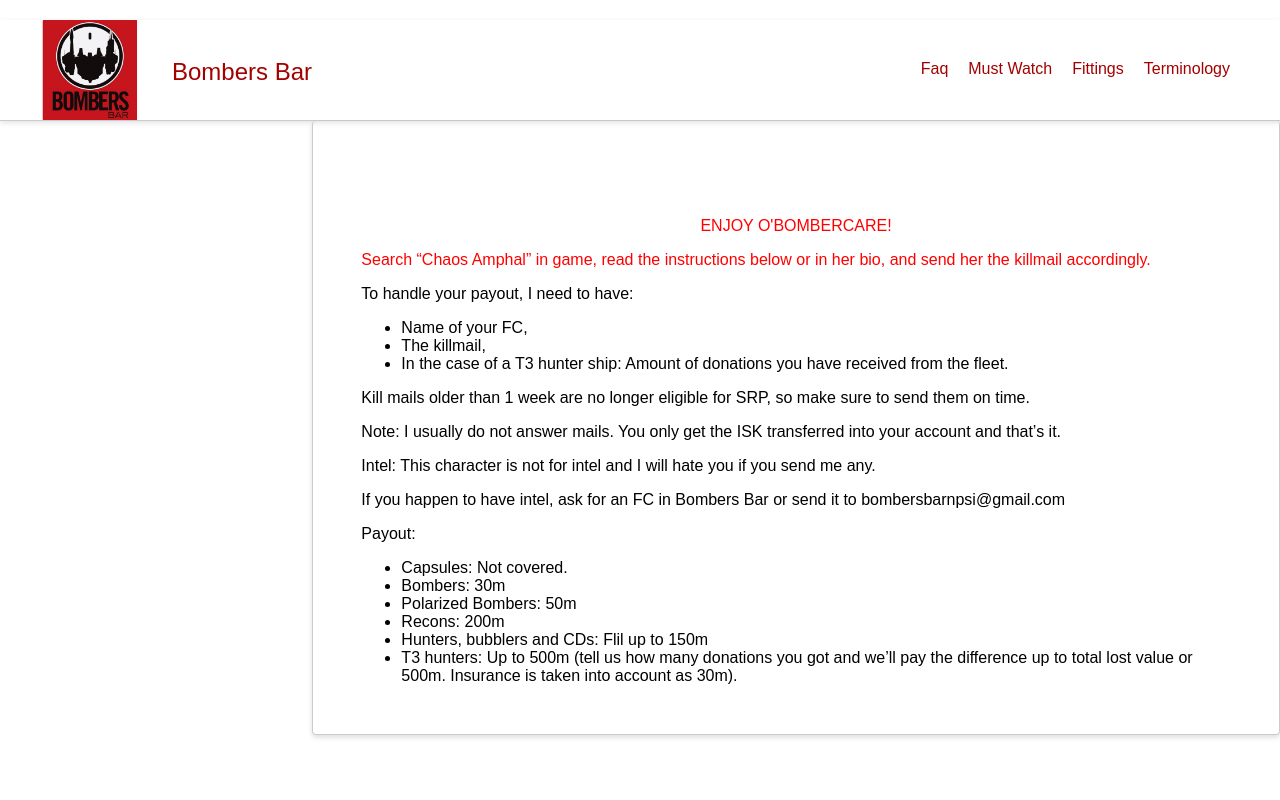
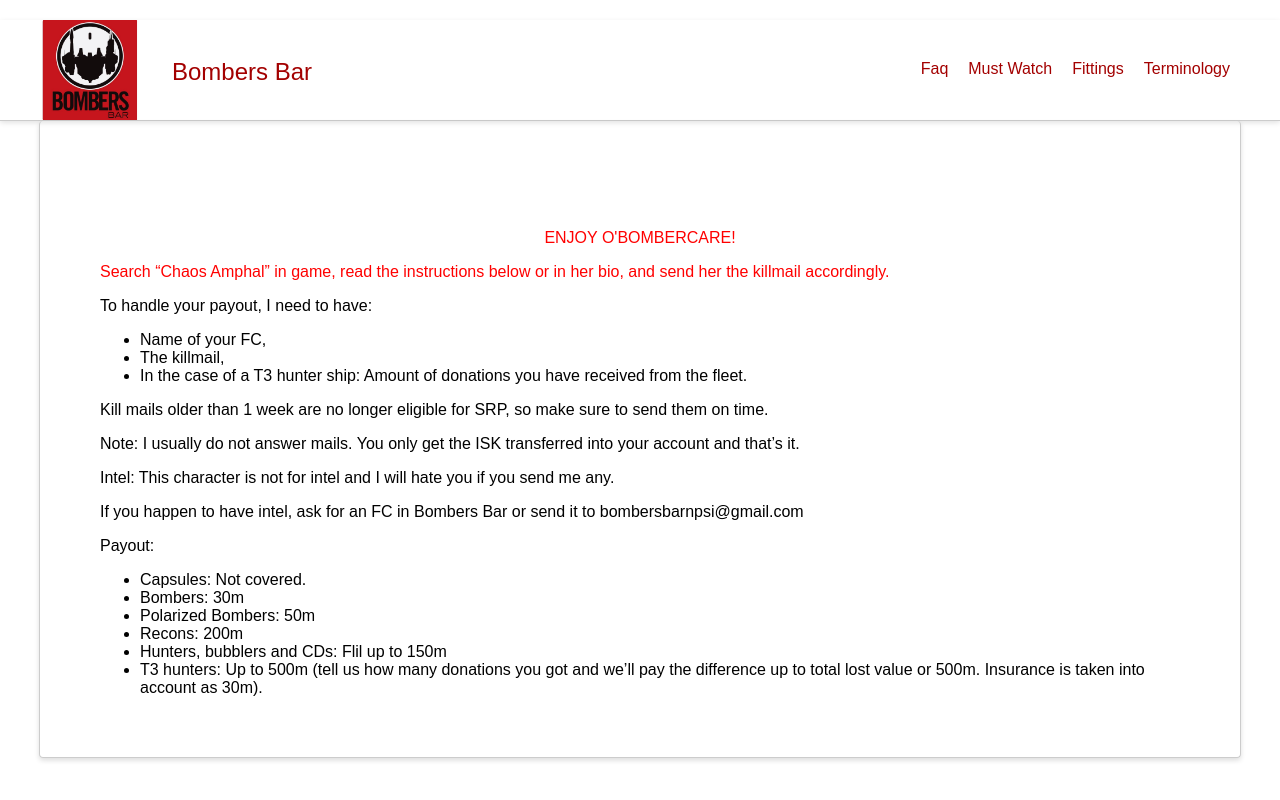
Before and after one commit to BombersBar/website, a React (Create React App) app: page /obombercare in a window 1280 px wide. Shown: the top 800 px of the page. Built offline with nearby package versions, Linux system fonts and the light colour scheme.

Commit message:
removed unneeded css

```diff
--- a/src/Views/Terminology.css
+++ b/src/Views/Terminology.css
@@ -9,7 +9,6 @@
   border-right:1px solid #ccc;
   border-top:none;
   border-radius: 4px;
-  	overflow-y: scroll;
   box-shadow: 0 0.15em 0.35em 0 rgba(0,0,0,0.135);
 }
 
--- a/src/Views/homepage.css
+++ b/src/Views/homepage.css
@@ -13,7 +13,6 @@
   margin-left: auto;
   margin-right: auto;
   margin-bottom: 5rem;
-  overflow-y: scroll;
 }
 
 h1, h2{
--- a/src/Views/obombercare.css
+++ b/src/Views/obombercare.css
@@ -10,7 +10,6 @@
   border-top:none;
   border-radius: 4px;
   box-shadow: 0 0.15em 0.35em 0 rgba(0,0,0,0.135);
-	overflow-y: scroll;
 }
 
 .iskIcon{
```
Also changed, not shown: src/Views/Faq.css (indentation only). Lines whose indentation alone changed are shown as unchanged.
